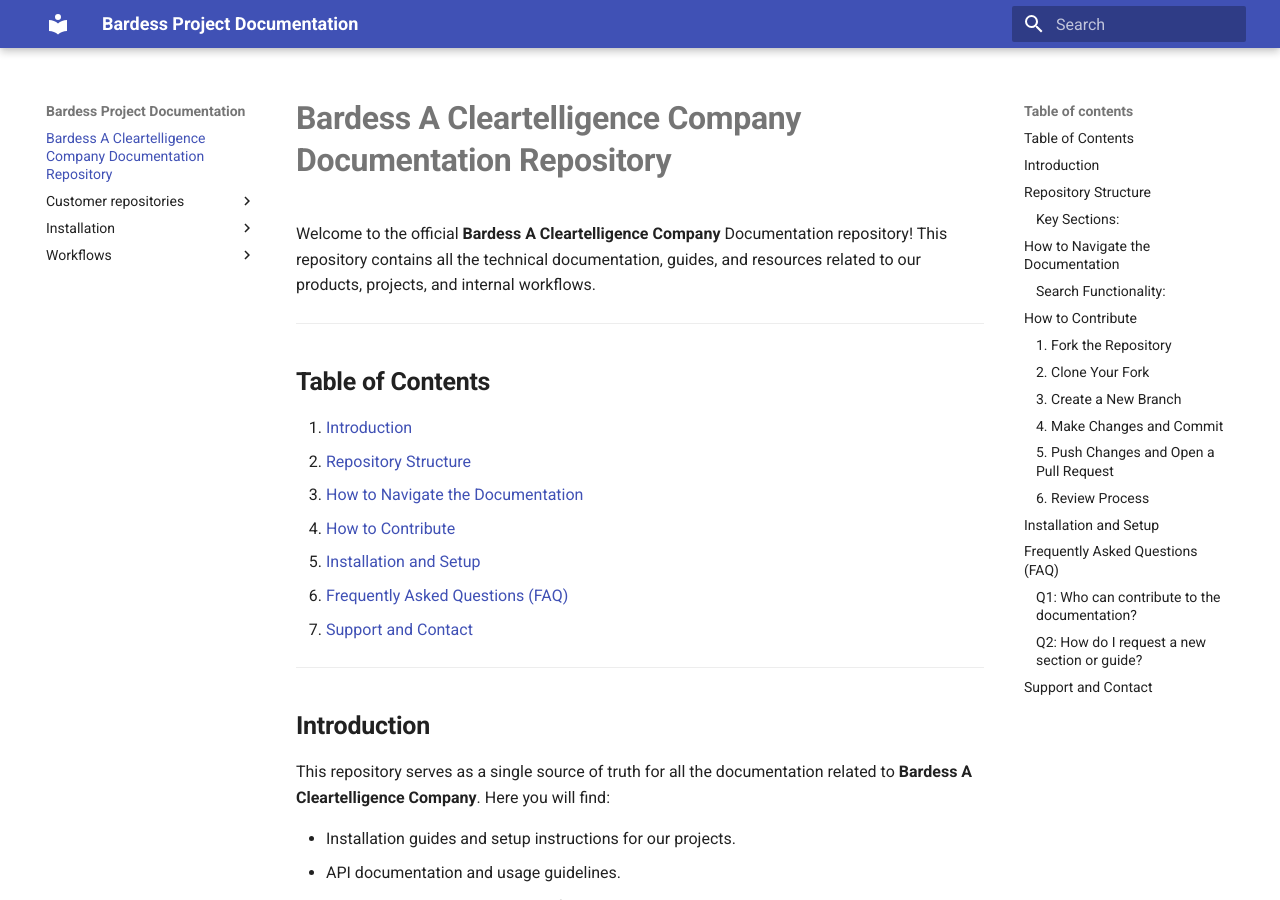
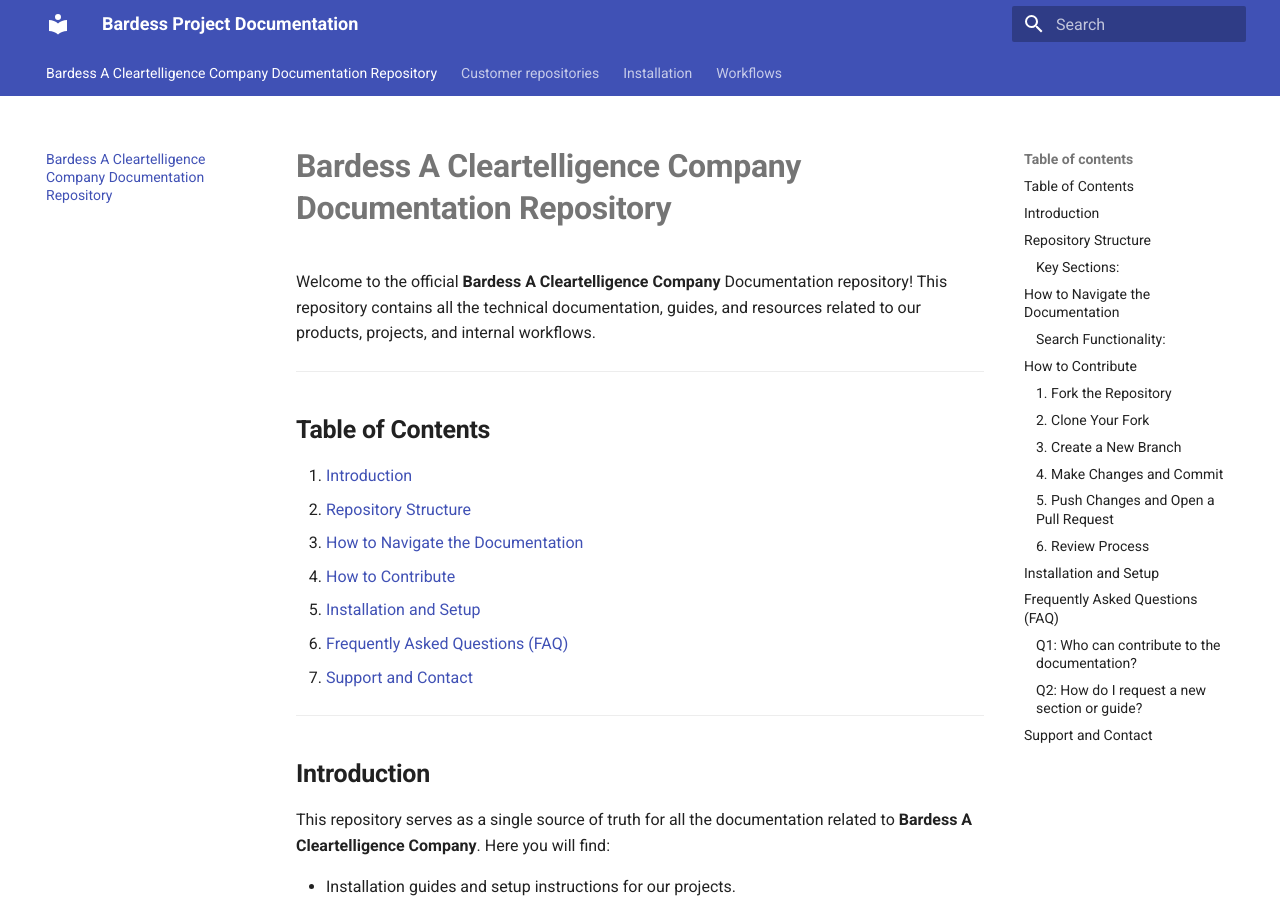
Before and after one commit to bardess-group-ltd/documentation, an MkDocs documentation site: the page built from docs/index.md, in a window 1280 px wide and 900 px high. Built offline with MkDocs 1.6.1 and Material for MkDocs 9.7.7, drawn with Linux system fonts in a browser that asks for light colours.

Commit message:
mkdocs final changes

```diff
--- a/mkdocs.yml
+++ b/mkdocs.yml
@@ -4,17 +4,15 @@ site_description: "Comprehensive documentation for Your Project"
 site_author: "Bardess A Cleartelligence Company"
 site_url: "https://bardess-group-ltd.github.io/documentation/"
 
-# Configuration
 theme:
-  name: material  # You can use the 'readthedocs' theme or another if you prefer
+  name: material
+  features:
+    - navigation.tabs
+    - navigation.sections
 
 plugins:
   - search
   - awesome-pages
-
-# nav:
-#   - Home: index.md
-#   - Documentation: ./docs
 
 # Build settings (optional)
 site_dir: site
```
